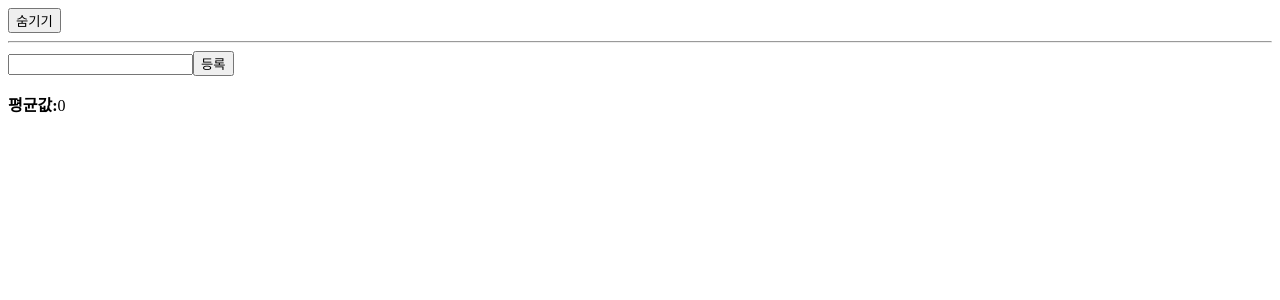
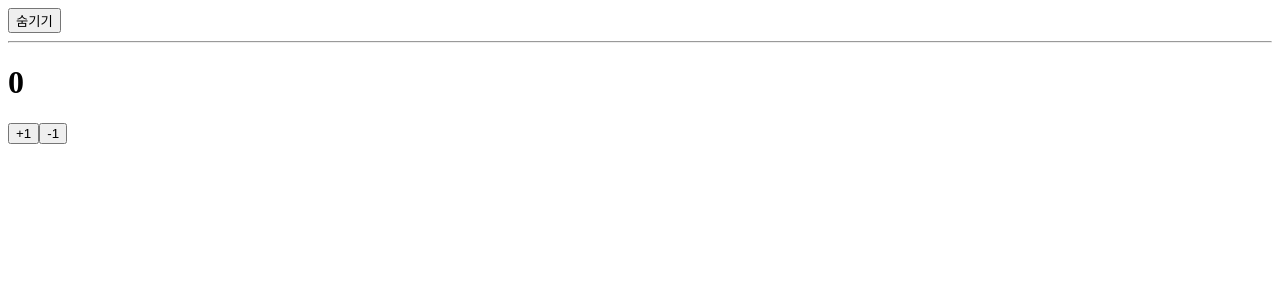
Before and after one commit to poohoot-play/react-hooks-tutorial, a React (Create React App) app: page / in a window 1280 px wide. Both pictures are taken after a click on the button "보이기". Shown: the top 300 px of the page. Built offline with nearby package versions, Linux system fonts and the light colour scheme.

Commit message:
useStateCounter 코드 리팩토링

```diff
--- a/src/App.tsx
+++ b/src/App.tsx
@@ -1,13 +1,12 @@
-import React from 'react';
-import { useState } from 'react';
-// import UseStateCounter from "./useStateCounter"; // #1 useState 하나 사용(카운터)
+import React, { useState } from 'react';
+import UseStateCounter from './useStateCounter'; // #1 useState 하나 사용(카운터)
 // import UseStateInfo from "./useStateInfo"; // #2 useState 여러번 사용(인풋텍스트)
 // import UseEffectInfo from './useEffectInfo'; // #3 useEffect(인풋텍스트)
 // import UseReducerCounter from './useReducerCounter'; // #4 useReducer(카운터)
 // import UseReducerInfo from './useReducerInfo'; // #5 useReducer(인풋텍스트)
 // import UseMemoAverage from './useMemoAverage'; // #6 useMemo(인풋텍스트)
 // import UseCallbackAverage from './useCallbackAverage'; // #7 useCallback(인풋텍스트)
-import UseRefAverage from './useRefAverage'; // #8 useRef(인풋텍스트)
+// import UseRefAverage from './useRefAverage'; // #8 useRef(인풋텍스트)
 
 const App = () => {
   const [visible, setVisible] = useState(false);
@@ -22,14 +21,14 @@ const App = () => {
         {visible ? '숨기기' : '보이기'}
       </button>
       <hr />
-      {/* {visible && <UseStateCounter/>} */}
+      {visible && <UseStateCounter />}
       {/* {visible && <UseStateInfo/>} */}
       {/* {visible && <UseEffectInfo/>} */}
       {/* {visible && <UseReducerCounter/>} */}
       {/* {visible && <UseReducerInfo/>} */}
       {/* {visible && <UseMemoAverage />} */}
       {/* {visible && <UseCallbackAverage />} */}
-      {visible && <UseRefAverage />}
+      {/* {visible && <UseRefAverage />} */}
     </>
   );
 };
--- a/src/useStateCounter.tsx
+++ b/src/useStateCounter.tsx
@@ -1,18 +1,17 @@
-import React from 'react';
-import { useState } from 'react';
+import React, { useState } from 'react';
 
-const Counter = () => {
-  const [value, setValue] = useState(0);
+function Counter() {
+  const [count, setCount] = useState(0);
+  const onIncrease = () => setCount(count + 1);
+  const onDecrease = () => setCount(count - 1);
 
   return (
     <div>
-      <p>
-        현재 카운터 : <b>{value}</b>
-      </p>
-      <button onClick={() => setValue(value + 1)}>+1</button>
-      <button onClick={() => setValue(value - 1)}>-1</button>
+      <h1>{count}</h1>
+      <button onClick={onIncrease}>+1</button>
+      <button onClick={onDecrease}>-1</button>
     </div>
   );
-};
+}
 
 export default Counter;
```
